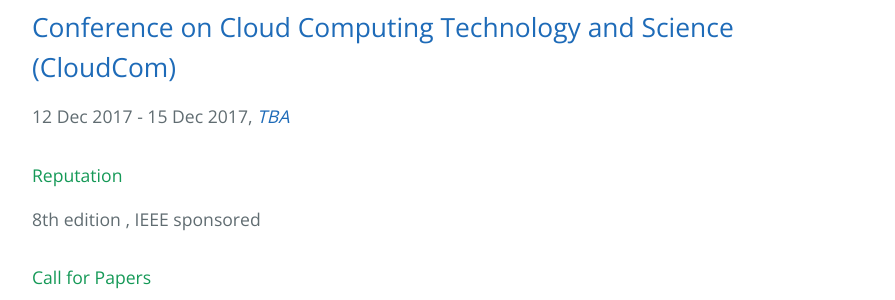
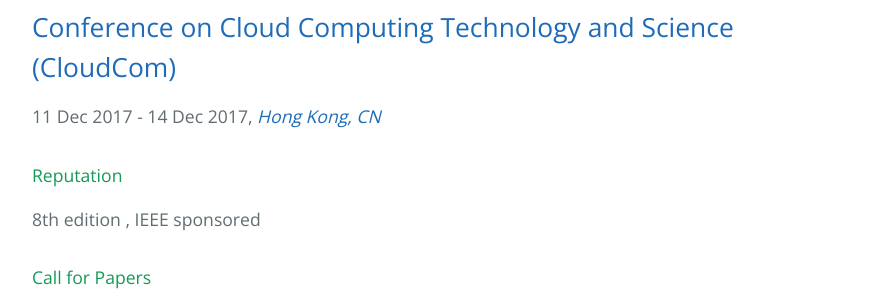
Before and after one commit to stefan-kolb/cloud-conferences, a Jekyll site: the page built from index.html, in a window 1280 px wide and 900 px high, scrolled down 1276 px. Shown: the part 156-456 px from the top of the window, without its empty margins (192-1087 px from the left). Built offline with Jekyll 4.4.1, drawn with Linux system fonts in a browser that asks for light colours; nearby versions of some CDN libraries.

Commit message:
CloudCom 2017

```diff
--- a/_data/conferences.yml
+++ b/_data/conferences.yml
@@ -30,8 +30,8 @@
   abbrv: CloudCom
   url: http://2017.cloudcom.org/
   edition: 8
-  date_from: "2017-12-12"
-  date_to: "2017-12-15"
+  date_from: "2017-12-11"
+  date_to: "2017-12-14"
   deadline: "2017-06-30"
   organization: IEEE
   acceptance:
@@ -40,7 +40,7 @@
     - 2013: 18
     - 2012: 18
     - 2011: 24
-  location: TBA
+  location: Hong Kong, CN
   page_limit: 8
 
 - name: Symposium on Cluster, Cloud, and Grid Computing
```
